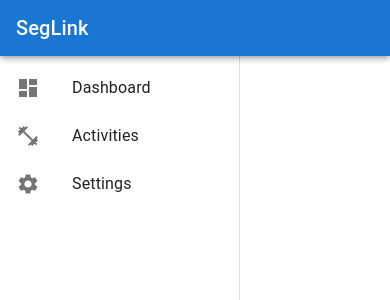
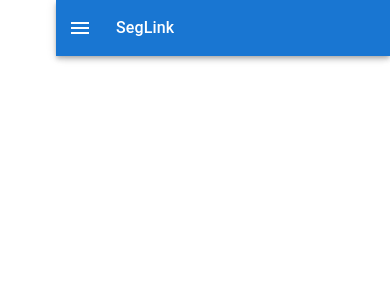
Before and after one commit to k-iizuka000/seg-link, a React (Vite) app in the folder frontend/: page / in a window 390 px wide. Shown: the top 300 px of the page. Built offline with nearby package versions, Linux system fonts and the light colour scheme.

Commit message:
レスポンシブ対応

```diff
--- a/frontend/src/components/dashboard/DashboardLayout.tsx
+++ b/frontend/src/components/dashboard/DashboardLayout.tsx
@@ -1,5 +1,6 @@
 import * as React from 'react';
-import { styled } from '@mui/material/styles';
+import { styled, useTheme } from '@mui/material/styles';
+import useMediaQuery from '@mui/material/useMediaQuery';
 import Box from '@mui/material/Box';
 import CssBaseline from '@mui/material/CssBaseline';
 import AppBar from '@mui/material/AppBar';
@@ -14,8 +15,11 @@ import ListItemText from '@mui/material/ListItemText';
 import DashboardIcon from '@mui/icons-material/Dashboard';
 import FitnessCenterIcon from '@mui/icons-material/FitnessCenter';
 import SettingsIcon from '@mui/icons-material/Settings';
+import IconButton from '@mui/material/IconButton';
+import MenuIcon from '@mui/icons-material/Menu';
 
 const drawerWidth = 240;
+const mobileDrawerWidth = 56;
 
 const Main = styled('main', { shouldForwardProp: (prop) => prop !== 'open' })<{
   open?: boolean;
@@ -34,6 +38,13 @@ const Main = styled('main', { shouldForwardProp: (prop) => prop !== 'open' })<{
     }),
     marginLeft: 0,
   }),
+  [theme.breakpoints.down('sm')]: {
+    padding: theme.spacing(2),
+    marginLeft: `-${mobileDrawerWidth}px`,
+    ...(open && {
+      marginLeft: 0,
+    }),
+  },
 }));
 
 const DrawerHeader = styled('div')(({ theme }) => ({
@@ -45,45 +56,69 @@ const DrawerHeader = styled('div')(({ theme }) => ({
 }));
 
 export default function DashboardLayout({ children }: { children: React.ReactNode }) {
-  const [open] = React.useState(true);
+  const theme = useTheme();
+  const isMobile = useMediaQuery(theme.breakpoints.down('sm'));
+  const [open, setOpen] = React.useState(!isMobile);
+
+  const handleDrawerToggle = () => {
+    setOpen(!open);
+  };
 
   return (
     <Box sx={{ display: 'flex' }}>
       <CssBaseline />
       <AppBar
         position="fixed"
-        sx={{ zIndex: (theme) => theme.zIndex.drawer + 1 }}
+        sx={{
+          zIndex: (theme) => theme.zIndex.drawer + 1,
+          ...(isMobile && {
+            width: `calc(100% - ${mobileDrawerWidth}px)`,
+            marginLeft: mobileDrawerWidth,
+          }),
+        }}
       >
         <Toolbar>
-          <Typography variant="h6" noWrap component="div">
-          SegLink
+          {isMobile && (
+            <IconButton
+              color="inherit"
+              aria-label="open drawer"
+              edge="start"
+              onClick={handleDrawerToggle}
+              sx={{ mr: 2 }}
+            >
+              <MenuIcon />
+            </IconButton>
+          )}
+          <Typography variant="h6" noWrap component="div" sx={{ fontSize: isMobile ? '1rem' : '1.25rem' }}>
+            SegLink
           </Typography>
         </Toolbar>
       </AppBar>
       <Drawer
         sx={{
-          width: drawerWidth,
+          width: isMobile ? mobileDrawerWidth : drawerWidth,
           flexShrink: 0,
           '& .MuiDrawer-paper': {
-            width: drawerWidth,
+            width: isMobile ? mobileDrawerWidth : drawerWidth,
             boxSizing: 'border-box',
           },
         }}
-        variant="persistent"
+        variant={isMobile ? 'temporary' : 'persistent'}
         anchor="left"
         open={open}
+        onClose={handleDrawerToggle}
       >
         <DrawerHeader />
         <List>
           {['Dashboard', 'Activities', 'Settings'].map((text, index) => (
             <ListItem key={text} disablePadding>
-              <ListItemButton>
-                <ListItemIcon>
+              <ListItemButton sx={{ px: isMobile ? 1.5 : 2 }}>
+                <ListItemIcon sx={{ minWidth: isMobile ? 'auto' : 56 }}>
                   {index === 0 && <DashboardIcon />}
                   {index === 1 && <FitnessCenterIcon />}
                   {index === 2 && <SettingsIcon />}
                 </ListItemIcon>
-                <ListItemText primary={text} />
+                {!isMobile && <ListItemText primary={text} />}
               </ListItemButton>
             </ListItem>
           ))}
```
